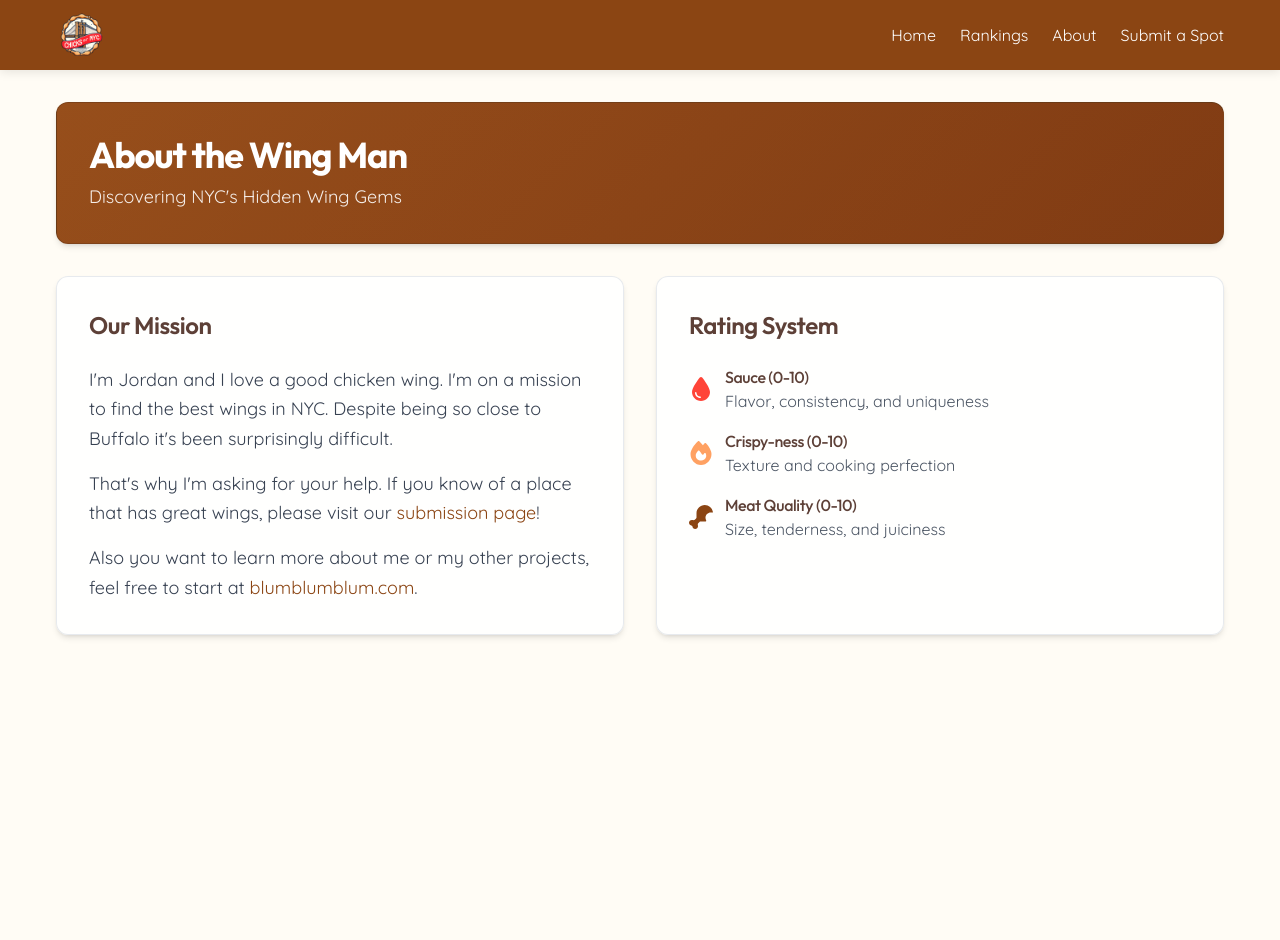
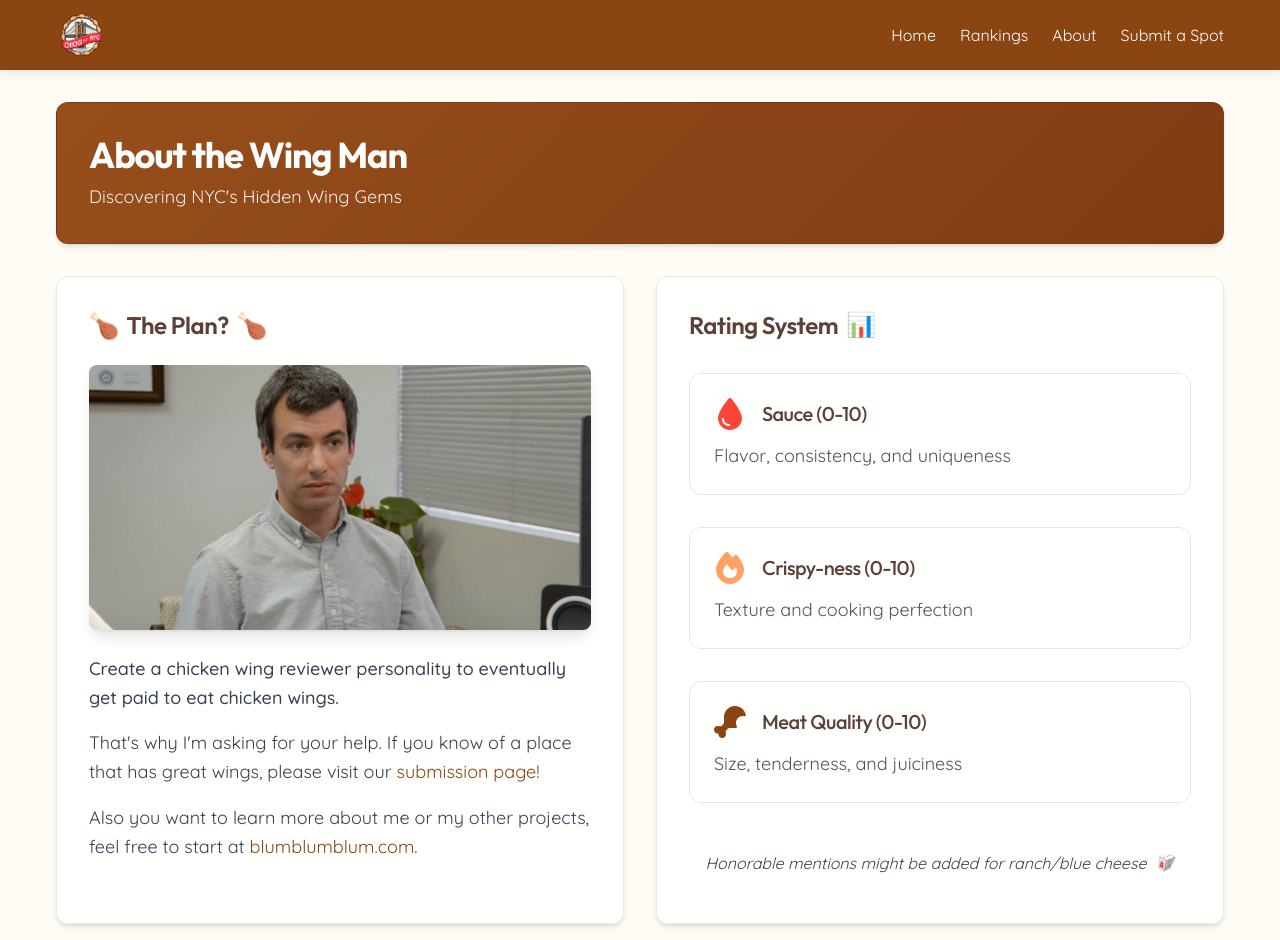
Before and after one commit to jordanblum1/chicksofnyc, a Next.js app: page /about in a window 1280 px wide. Before the commit the page ends 800 px from the top, so only its background shows below. Built offline with nearby package versions, Linux system fonts and the light colour scheme.

Commit message:
make about page more fun

```diff
--- a/app/about/page.tsx
+++ b/app/about/page.tsx
@@ -1,8 +1,11 @@
 'use client';
 import MenuBar from '../components/MenuBar';
 import Link from 'next/link';
+import Image from 'next/image';
 import { FontAwesomeIcon } from '@fortawesome/react-fontawesome';
 import { faDroplet, faFire, faDrumstickBite } from '@fortawesome/free-solid-svg-icons';
+
+const WING_EMOJIS = Array(8).fill('🍗');
 
 export default function About() {
   return (
@@ -17,11 +20,42 @@ export default function About() {
         </section>
 
         <div className="grid md:grid-cols-2 gap-8">
-          <section className="card p-8 slide-up">
-            <h2 className="text-2xl font-semibold mb-6 text-primary">Our Mission</h2>
+          <section className="card p-8 slide-up overflow-hidden">
+            <h2 className="text-2xl font-semibold mb-6 text-primary flex items-center gap-2">
+            <span className="animate-wing-flap inline-block">🍗</span>
+              The Plan?
+              <span className="animate-wing-flap inline-block">🍗</span>
+            </h2>
+
+            <div className="relative mb-6 group">
+              <Image
+                src="/theplan.jpg"
+                alt="The master plan"
+                width={600}
+                height={400}
+                className="rounded-lg shadow-lg transition-transform duration-300 group-hover:scale-[1.02]"
+              />
+              <div className="absolute inset-0 flex items-center justify-center opacity-0 group-hover:opacity-100 transition-opacity duration-500">
+                <div className="flex flex-wrap justify-center gap-4 p-4">
+                  {WING_EMOJIS.map((emoji, index) => (
+                    <span
+                      key={index}
+                      className="text-3xl animate-wing-flap"
+                      style={{
+                        animationDelay: `${index * 0.1}s`,
+                        transform: `rotate(${Math.random() * 360}deg)`,
+                      }}
+                    >
+                      {emoji}
+                    </span>
+                  ))}
+                </div>
+              </div>
+            </div>
+
             <div className="space-y-4">
-              <p className="text-lg leading-relaxed text-gray-700">
-                I'm Jordan and I love a good chicken wing. I'm on a mission to find the best wings in NYC. Despite being so close to Buffalo it's been surprisingly difficult.
+              <p className="text-lg leading-relaxed text-gray-700 font-medium">
+                Create a chicken wing reviewer personality to eventually get paid to eat chicken wings.
               </p>
               <p className="text-lg leading-relaxed text-gray-700">
                 That's why I'm asking for your help. If you know of a place that has great wings, please visit our{' '}
@@ -46,28 +80,40 @@ export default function About() {
           </section>
 
           <section className="card p-8 slide-up" style={{ animationDelay: '0.2s' }}>
-            <h2 className="text-2xl font-semibold mb-6 text-primary">Rating System</h2>
-            <div className="space-y-4">
-              <div className="flex items-center gap-3">
-                <FontAwesomeIcon icon={faDroplet} className="icon-sauce w-6 h-6" />
-                <div>
-                  <h3 className="font-medium text-primary">Sauce (0-10)</h3>
-                  <p className="text-gray-600">Flavor, consistency, and uniqueness</p>
+            <h2 className="text-2xl font-semibold mb-8 text-primary flex items-center gap-2">
+              Rating System
+              <span className="animate-bounce inline-block">📊</span>
+            </h2>
+            <div className="space-y-8">
+              <div className="p-6 rounded-xl hover:bg-primary/5 transition-colors duration-300 border border-primary/10">
+                <div className="flex items-center gap-4 mb-3">
+                  <FontAwesomeIcon icon={faDroplet} className="icon-sauce w-8 h-8" />
+                  <h3 className="font-medium text-xl text-primary">Sauce (0-10)</h3>
                 </div>
+                <p className="text-gray-600 text-lg">Flavor, consistency, and uniqueness</p>
               </div>
-              <div className="flex items-center gap-3">
-                <FontAwesomeIcon icon={faFire} className="icon-crispy w-6 h-6" />
-                <div>
-                  <h3 className="font-medium text-primary">Crispy-ness (0-10)</h3>
-                  <p className="text-gray-600">Texture and cooking perfection</p>
+
+              <div className="p-6 rounded-xl hover:bg-primary/5 transition-colors duration-300 border border-primary/10">
+                <div className="flex items-center gap-4 mb-3">
+                  <FontAwesomeIcon icon={faFire} className="icon-crispy w-8 h-8" />
+                  <h3 className="font-medium text-xl text-primary">Crispy-ness (0-10)</h3>
                 </div>
+                <p className="text-gray-600 text-lg">Texture and cooking perfection</p>
               </div>
-              <div className="flex items-center gap-3">
-                <FontAwesomeIcon icon={faDrumstickBite} className="icon-meat w-6 h-6" />
-                <div>
-                  <h3 className="font-medium text-primary">Meat Quality (0-10)</h3>
-                  <p className="text-gray-600">Size, tenderness, and juiciness</p>
+
+              <div className="p-6 rounded-xl hover:bg-primary/5 transition-colors duration-300 border border-primary/10">
+                <div className="flex items-center gap-4 mb-3">
+                  <FontAwesomeIcon icon={faDrumstickBite} className="icon-meat w-8 h-8" />
+                  <h3 className="font-medium text-xl text-primary">Meat Quality (0-10)</h3>
                 </div>
+                <p className="text-gray-600 text-lg">Size, tenderness, and juiciness</p>
+              </div>
+
+              <div className="mt-8 p-4 bg-accent/10 rounded-xl">
+                <p className="text-gray-700 text-center italic">
+                  Honorable mentions might be added for ranch/blue cheese
+                  <span className="inline-block ml-2 animate-bounce">🥡</span>
+                </p>
               </div>
             </div>
           </section>
```
Also changed, not shown: public/theplan.jpg (added).
